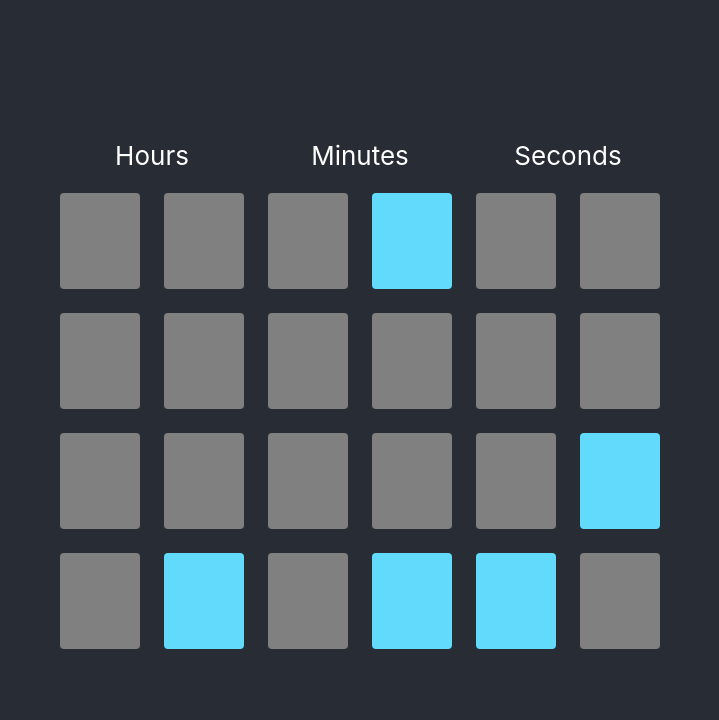
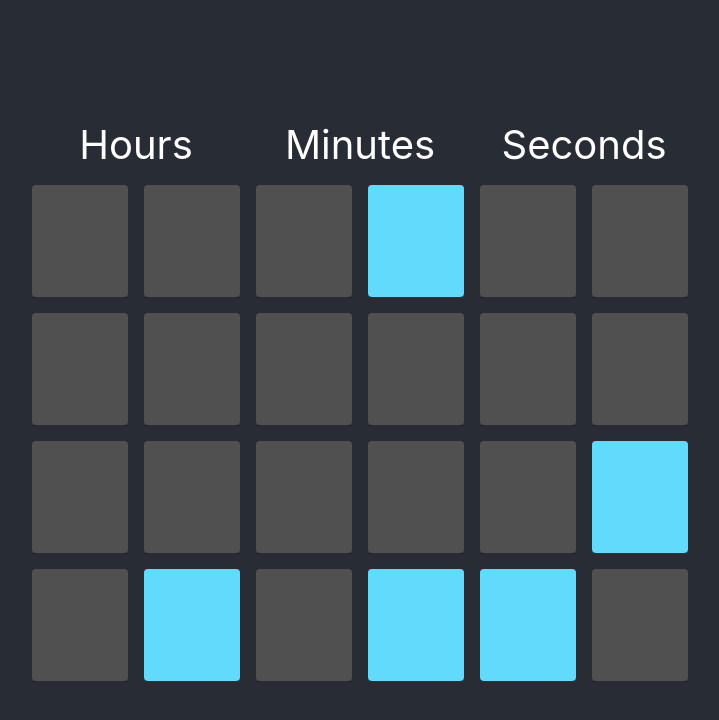
Before and after one commit to JackPonder/binary-clock, a React (Create React App) app: page / in a window 1280 px wide. Shown: the top 720 px of the page, without its empty margins (280-999 px from the left). Built offline with nearby package versions, Linux system fonts and the light colour scheme.

Commit message:
updated styles

```diff
--- a/src/index.css
+++ b/src/index.css
@@ -16,7 +16,6 @@ body {
   flex-direction: column;
   align-items: center;
   justify-content: center;
-  font-size: calc(10px + 2vmin);
 }
 
 .container-major {
@@ -27,24 +26,26 @@ body {
 .container-minor {
   display: grid;
   grid-template-columns: auto auto;
-  grid-template-rows: auto auto auto auto auto auto;
+  grid-template-rows: auto auto auto auto auto;
+  row-gap: 2vmin;
+  column-gap: 2vmin;
+  margin: 1vmin;
 }
 
 .container-header {
+  font-size: 5vmin;
   grid-column: span 2;
-  margin-bottom: 10px;
 }
 
 .bar {
-  width: 5rem;
-  height: 6rem;
-  background-color: grey;
+  width: 12vmin;
+  height: 14vmin;
+  background-color: rgb(80, 80, 80);
   border-radius: 0.25rem;
-  margin: 0.75rem;
   display: flex;
   justify-content: center;
   align-items: center;
-  font-size: 2rem;
+  font-size: 1vmin;
   transition: 0.5s;
 }
 
```
